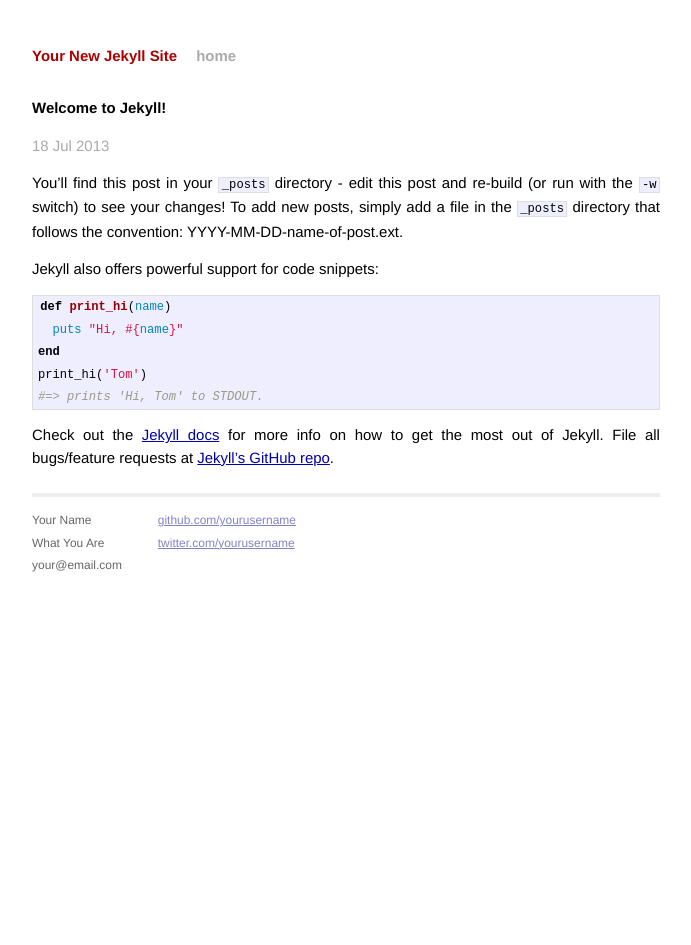
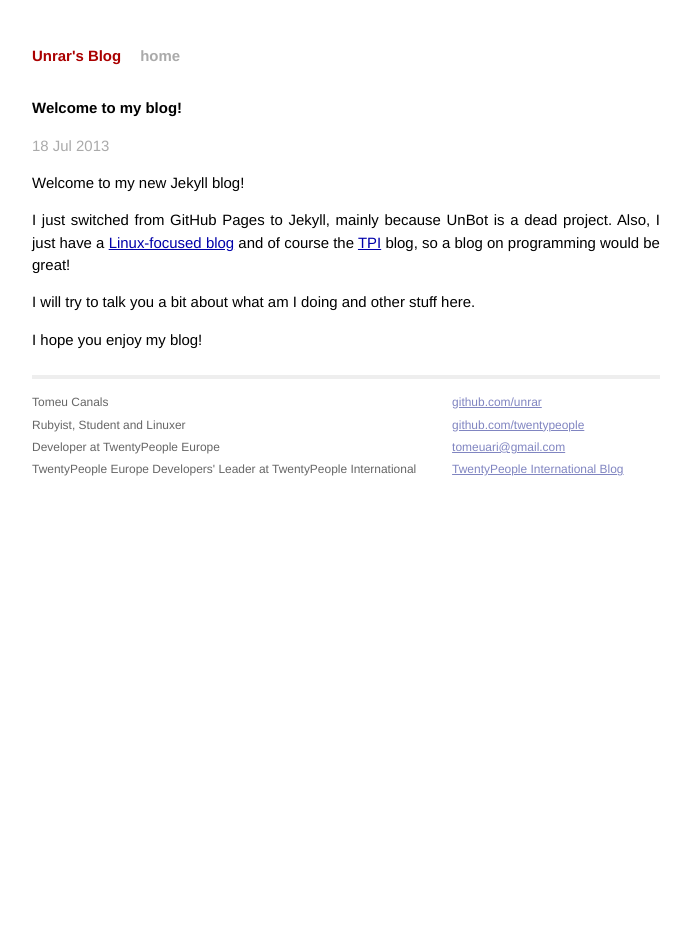
Before and after one commit to unrar/unrar.github.com, a Jekyll site: the page built from _posts/2013-07-18-welcome-to-jekyll.markdown, in a window 1280 px wide. Shown: the whole page, without its empty margins (294-985 px from the left). Built offline with Jekyll 4.4.1, drawn with Linux system fonts in a browser that asks for light colours; Markdown is read by kramdown in place of the engine named in the settings.

Commit message:
Initiating blog

```diff
--- a/_config.yml
+++ b/_config.yml
@@ -1,3 +1,3 @@
-name: Your New Jekyll Site
+name: Unrar's Blog
 markdown: redcarpet
 pygments: true
--- a/_layouts/default.html
+++ b/_layouts/default.html
@@ -27,15 +27,18 @@
             <div class="footer">
               <div class="contact">
                 <p>
-                  Your Name<br />
-                  What You Are<br />
-                  your@email.com
+                  Tomeu Canals<br />
+                  Rubyist, Student and Linuxer<br />
+                  Developer at TwentyPeople Europe<br />
+                  TwentyPeople Europe Developers' Leader at TwentyPeople International
                 </p>
               </div>
               <div class="contact">
                 <p>
-                  <a href="http://github.com/yourusername/">github.com/yourusername</a><br />
-                  <a href="http://twitter.com/yourusername/">twitter.com/yourusername</a><br />
+                  <a href="http://github.com/unrar/">github.com/unrar</a><br />
+                  <a href="http://github.com/twentypeople/">github.com/twentypeople</a><br />
+                  <a href="mailto:tomeuari@gmail.com">tomeuari@gmail.com</a><br />
+                  <a href="http://twentypeopleinternational.blogspot.com">TwentyPeople International Blog</a><br />
                 </p>
               </div>
             </div>
--- a/_posts/2013-07-18-welcome-to-jekyll.markdown
+++ b/_posts/2013-07-18-welcome-to-jekyll.markdown
@@ -1,24 +1,14 @@
 ---
 layout: post
-title:  "Welcome to Jekyll!"
+title:  "Welcome to my blog!"
 date:   2013-07-18 21:26:28
-categories: jekyll update
+categories: blog
 ---
 
-You'll find this post in your `_posts` directory - edit this post and re-build (or run with the `-w` switch) to see your changes!
-To add new posts, simply add a file in the `_posts` directory that follows the convention: YYYY-MM-DD-name-of-post.ext.
+Welcome to my new Jekyll blog!
 
-Jekyll also offers powerful support for code snippets:
+I just switched from GitHub Pages to Jekyll, mainly because UnBot is a dead project. Also, I just have a [Linux-focused blog](http://www.catbuntu.me) and of course the [TPI](http://twentypeopleinternational.blogspot.com) blog, so a blog on programming would be great!
 
-{% highlight ruby %}
-def print_hi(name)
-  puts "Hi, #{name}"
-end
-print_hi('Tom')
-#=> prints 'Hi, Tom' to STDOUT.
-{% endhighlight %}
+I will try to talk you a bit about what am I doing and other stuff here.
 
-Check out the [Jekyll docs][jekyll] for more info on how to get the most out of Jekyll. File all bugs/feature requests at [Jekyll's GitHub repo][jekyll-gh].
-
-[jekyll-gh]: https://github.com/mojombo/jekyll
-[jekyll]:    http://jekyllrb.com
+I hope you enjoy my blog!
--- a/index.html
+++ b/index.html
@@ -1,10 +1,10 @@
 ---
 layout: default
-title: Your New Jekyll Site
+title: Unrar's Blog
 ---
 
 <div id="home">
-  <h1>Blog Posts</h1>
+  <h1>My Posts</h1>
   <ul class="posts">
     {% for post in site.posts %}
       <li><span>{{ post.date | date_to_string }}</span> &raquo; <a href="{{ post.url }}">{{ post.title }}</a></li>
```
Also changed, not shown: README.md (added).
